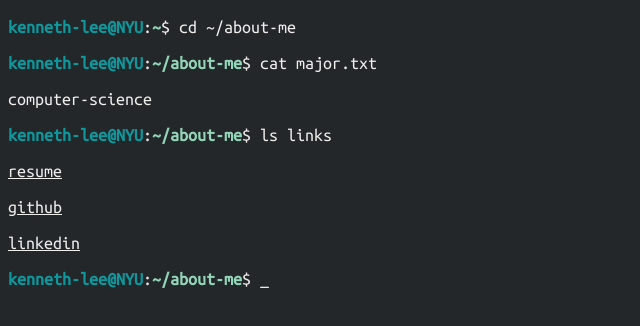
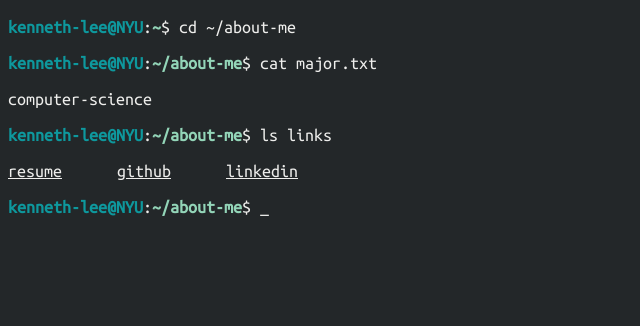
Before and after one commit to kennethslee613/kennethslee613.github.io, a plain HTML site: page index.html in a window 1280 px wide. Shown: the whole page, without its empty margins (0-640 px from the left). Drawn offline with Linux system fonts and the light colour scheme.

Commit message:
links in line

```diff
--- a/index.html
+++ b/index.html
@@ -22,13 +22,11 @@
 			<p> <span class="name">kenneth-lee@NYU</span>:<span class="directory">~/about-me</span>$ ls links </p>
 		</div>
 		<div>
-			<p><a href="resume.pdf"> resume </a></p>
-		</div>
-		<div>
-			<p><a href="https://github.com/kennethslee613"> github </a></p>
-		</div>
-		<div>
-			<p><a href="https://www.linkedin.com/in/kennethslee613"> linkedin </a></p>
+			<p>
+				<span style="display:inline-block; width: 100px;"><a href="resume.pdf"> resume </a></span>
+				<span style="display:inline-block; width: 100px;"><a href="https://github.com/kennethslee613">github</a></span>
+				<span style="display:inline-block; width: 100px;"><a href="https://www.linkedin.com/in/kennethslee613"> linkedin </a></span>
+			</p>
 		</div>
 
 		<div>
```
